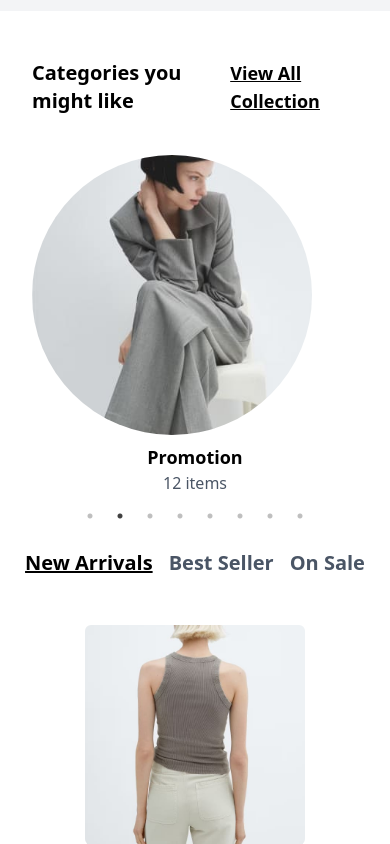
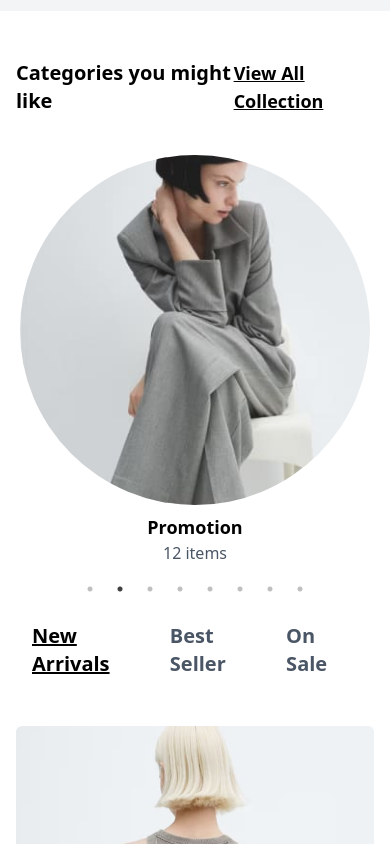
Before and after one commit to phuclonghuudong/LuanVanTotNghiepUIT, a React (Vite) app in the folder shop/: page / in a window 390 px wide. Shown: the part 800-1644 px from the top of the page. Built offline with nearby package versions, Linux system fonts and the light colour scheme.

Commit message:
edit responsive

```diff
--- a/shop/src/v1/components/common/CardCarousel.jsx
+++ b/shop/src/v1/components/common/CardCarousel.jsx
@@ -19,21 +19,21 @@ const CardCarousel = ({title,data}) => {
     }
   return (
     <>
-    <div className='w-full max-w-7xl mx-auto my-12  px-4'>
-        <div className='flex justify-between items-center mb-6 px-4'>
+    <div className='w-full max-w-[1280px] mx-auto my-12 px-4'>
+        <div className='flex justify-between items-center mb-6 '>
             <h2 className='text-xl sm:text-3xl md:text-4xl font-bold text-black'>{title}</h2>
             <Link to='/products'>
             <span className='text-lg text-black hover:text-red-600 font-bold underline'>View All Collection</span>
             </Link>
         </div>
-        <div className='relative pt-4 px-4 mx-auto'>
+        <div className='pt-4 w-full mx-auto'>
             <Slider {...settings}>
                 {data.map((data)=>(
                   <div className='flex flex-col bg-white overflow-hidden'>
-                      <div className='relative h-70 w-70 overflow-hidden'>
-                        <a href="#" className="block">
+                      <div className='relative h-full px-1 overflow-hidden'>
+                        <div className=' mx-auto text-center'>
                             <img className="rounded-full overflow-hidden object-cover w-full h-full"   src={data.image} alt="collection-img"/>
-                        </a>
+                        </div>
                       </div>
                       <div className="flex flex-col pt-2  justify-items-center justify-center">
                           <div className='flex items-center text-center justify-center'>
--- a/shop/src/v1/components/common/Collection.jsx
+++ b/shop/src/v1/components/common/Collection.jsx
@@ -56,7 +56,7 @@ const CollectionData=[
     id:8,
     name:"New in",
     image:Image8,
-    quantity:"12 items"
+    quantity:"11 items"
   },
 ]
 const Collection=()=> {
--- a/shop/src/v1/components/common/ProductSeller.jsx
+++ b/shop/src/v1/components/common/ProductSeller.jsx
@@ -3,21 +3,20 @@ import { Link } from "react-router";
 import { FaStar } from 'react-icons/fa6';
 
 const ProductSeller = ({data}) => {
-    console.log(data);
 
   return (
     <div>
-            <div className='grid grid-cols-1 sm:grid-cols-3 md:grid-cols-4 lg:grid-cols-5 place-items-center gap-2'>
+            <div className='grid grid-cols-1 sm:grid-cols-2 md:grid-cols-3 lg:grid-cols-4 place-items-center gap-3'>
                 {/* Card section */}
                 {
                     data.map((item,index)=>(
                         <div
                         data-aos="fade-up"
                         data-aos-delay={item.aosDelay}
-                        className=''
+                        className='overflow-hidden'
                         key={index}>
                             <img src={item.image} alt={item.title}
-                            className='h-[220px] w-[220px] object-cover rounded-md'
+                            className='h-full object-cover rounded-md'
                             />
                             <div>
                                 <h3 className='font-semibold'>{item.title}</h3>
--- a/shop/src/v1/components/common/Seller.jsx
+++ b/shop/src/v1/components/common/Seller.jsx
@@ -6,6 +6,7 @@ import Image2 from '../../assets/products/women-3.jpg';
 import Image3 from '../../assets/products/women-4.jpg';
 import Image4 from '../../assets/products/women-5.jpg';
 import Image5 from '../../assets/products/women-6.jpg';
+import Image6 from '../../assets/products/women-7.jpg';
 
 const Seller = () => {
      const ProductData=[
@@ -49,6 +50,30 @@ const Seller = () => {
         color:'red',
         aosDelay:"800",
     },
+    {
+        id:6,
+        image:Image6,
+        title:"The new collection cool",
+        rating:4.0,
+        color:'green',
+        aosDelay:"900",
+    },
+    {
+        id:7,
+        image:Image2,
+        title:"The new collection fresh",
+        rating:4.0,
+        color:'yellow',
+        aosDelay:"1000",
+    },
+    {
+        id:8,
+        image:Image3,
+        title:"Goggles New Womem",
+        rating:5.0,
+        color:'red',
+        aosDelay:"1100",
+    },
 ];
     const products=ProductData.map((item)=>({
     title:item.title,
@@ -59,7 +84,7 @@ const Seller = () => {
 
   }))
   return (
-    <div>
+    <div className=' mx-auto px-4'>
       <HeadingSection/>
       <ProductSeller data={products} />
     </div>
```
